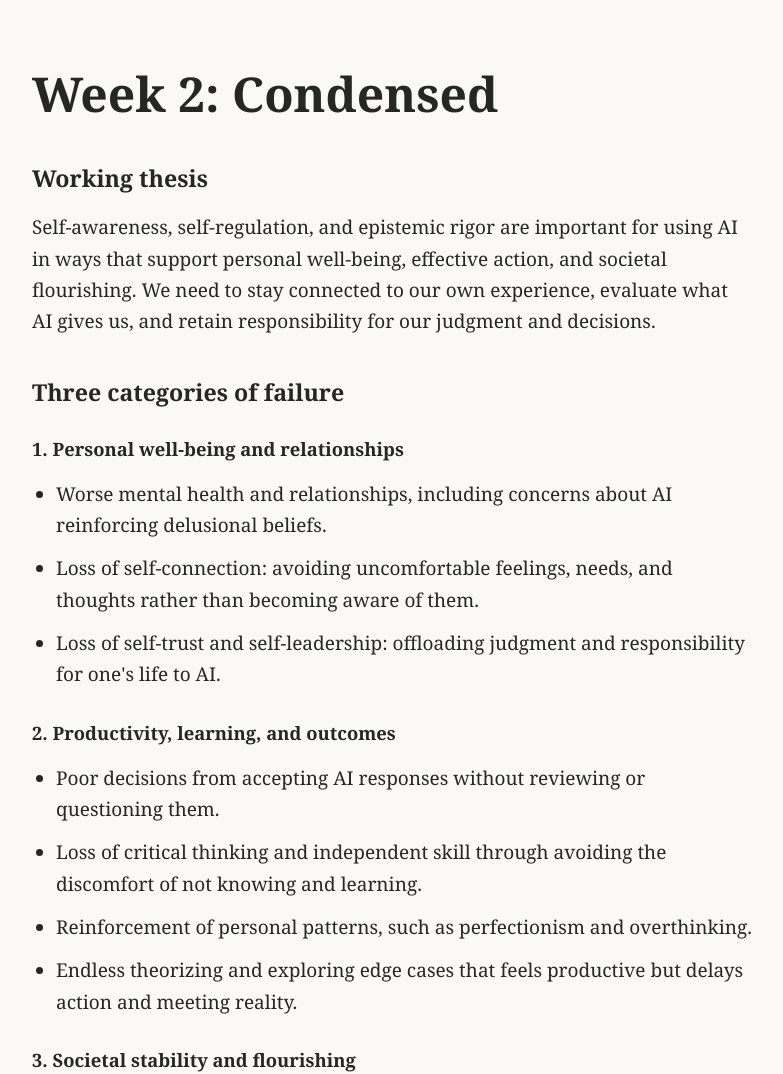
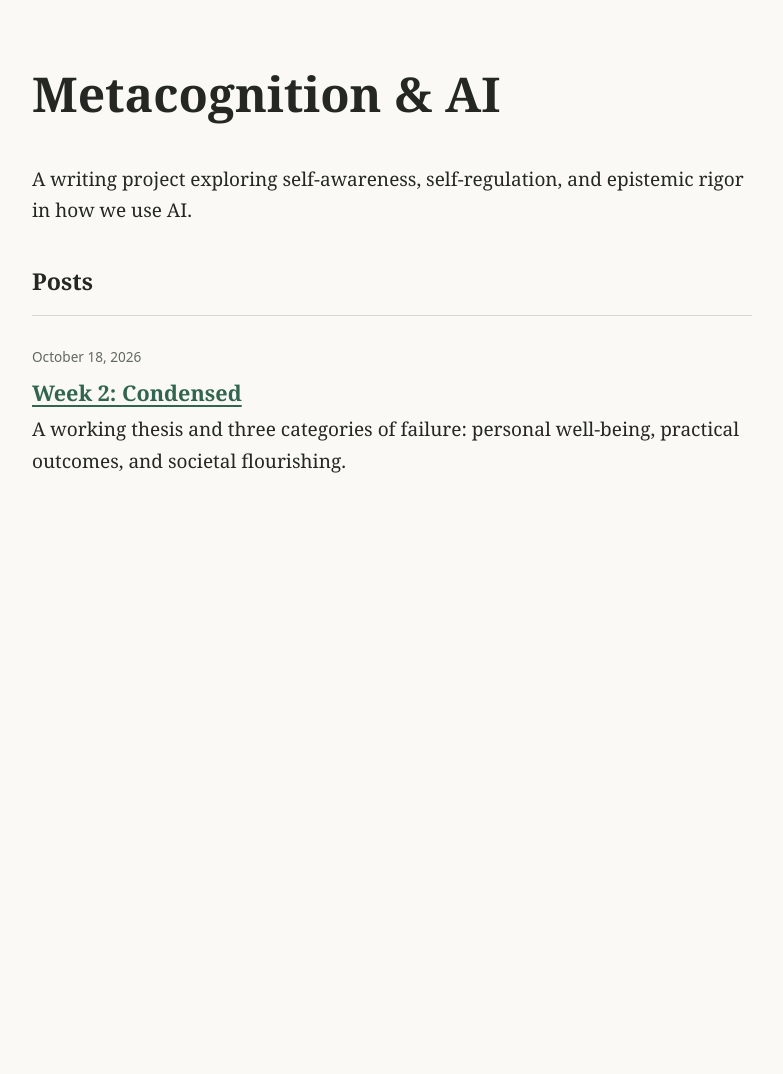
Before and after one commit to shupac/metacognition-ai, a plain HTML site: page index.html in a window 1280 px wide. Shown: the top 1074 px of the page, without its empty margins (248-1031 px from the left). After the commit the page ends 800 px from the top, so only its background shows below. Drawn offline with Linux system fonts and the light colour scheme.

Commit message:
Add homepage index and separate Week 2 post

```diff
--- /dev/null
+++ b/assets/style.css
@@ -0,0 +1,23 @@
+:root { color-scheme: light dark; }
+body { margin: 0; background: #faf9f6; color: #252723; font-family: Georgia, serif; font-size: 19px; line-height: 1.65; }
+main { max-width: 720px; margin: 0 auto; padding: 64px 24px 80px; }
+h1, h2, h3 { line-height: 1.25; font-weight: 600; }
+h1 { font-size: clamp(2rem, 6vw, 3rem); margin: 0 0 40px; }
+h2 { font-size: 1.45rem; margin-top: 40px; }
+h3 { font-size: 1.15rem; margin-top: 30px; }
+ul { padding-left: 24px; }
+li { margin: 12px 0; }
+@media (prefers-color-scheme: dark) { body { background: #1d201d; color: #eeeee6; } }
+a { color: #326550; text-underline-offset: 4px; }
+a:hover { text-decoration-thickness: 2px; }
+nav { margin-bottom: 32px; font-family: system-ui, sans-serif; font-size: 0.9rem; }
+.post-list { list-style: none; padding: 0; }
+.post-list li { border-top: 1px solid #d6d8cf; padding: 24px 0; }
+.post-list h3 { margin: 8px 0; font-size: 1.35rem; }
+.post-list p { margin: 8px 0; }
+time { font-family: system-ui, sans-serif; font-size: 0.85rem; color: #62685f; }
+@media (prefers-color-scheme: dark) {
+  a { color: #a5d2b8; }
+  time { color: #b4bbae; }
+  .post-list li { border-color: #474e43; }
+}
--- a/index.html
+++ b/index.html
@@ -3,45 +3,21 @@
 <head>
   <meta charset="utf-8">
   <meta name="viewport" content="width=device-width, initial-scale=1">
-  <meta name="description" content="Week 2 writing notes on self-awareness, self-regulation, epistemic rigor, and AI.">
-  <title>Week 2: Condensed — Metacognition &amp; AI</title>
-  <style>
-    :root { color-scheme: light dark; }
-    body { margin: 0; background: #faf9f6; color: #252723; font-family: Georgia, serif; font-size: 19px; line-height: 1.65; }
-    main { max-width: 720px; margin: 0 auto; padding: 64px 24px 80px; }
-    h1, h2, h3 { line-height: 1.25; font-weight: 600; }
-    h1 { font-size: clamp(2rem, 6vw, 3rem); margin: 0 0 40px; }
-    h2 { font-size: 1.45rem; margin-top: 40px; }
-    h3 { font-size: 1.15rem; margin-top: 30px; }
-    ul { padding-left: 24px; }
-    li { margin: 12px 0; }
-    @media (prefers-color-scheme: dark) { body { background: #1d201d; color: #eeeee6; } }
-  </style>
+  <meta name="description" content="Writing on metacognition, agency, and how we think and act with AI.">
+  <title>Metacognition &amp; AI</title>
+  <link rel="stylesheet" href="assets/style.css">
 </head>
 <body>
 <main>
-<h1>Week 2: Condensed</h1>
-<h2>Working thesis</h2>
-<p>Self-awareness, self-regulation, and epistemic rigor are important for using AI in ways that support personal well-being, effective action, and societal flourishing. We need to stay connected to our own experience, evaluate what AI gives us, and retain responsibility for our judgment and decisions.</p>
-<h2>Three categories of failure</h2>
-<h3>1. Personal well-being and relationships</h3>
-<ul>
-<li>Worse mental health and relationships, including concerns about AI reinforcing delusional beliefs.</li>
-<li>Loss of self-connection: avoiding uncomfortable feelings, needs, and thoughts rather than becoming aware of them.</li>
-<li>Loss of self-trust and self-leadership: offloading judgment and responsibility for one&#x27;s life to AI.</li>
-</ul>
-<h3>2. Productivity, learning, and outcomes</h3>
-<ul>
-<li>Poor decisions from accepting AI responses without reviewing or questioning them.</li>
-<li>Loss of critical thinking and independent skill through avoiding the discomfort of not knowing and learning.</li>
-<li>Reinforcement of personal patterns, such as perfectionism and overthinking.</li>
-<li>Endless theorizing and exploring edge cases that feels productive but delays action and meeting reality.</li>
-</ul>
-<h3>3. Societal stability and flourishing</h3>
-<ul>
-<li>Erosion of epistemic rigor: less attention to evidence, justification, and what warrants belief.</li>
-<li>Loss of independent judgment and critical thinking across society.</li>
-<li>Greater vulnerability to manipulation, propaganda, and reinforcement of unsupported beliefs.</li>
+<h1>Metacognition &amp; AI</h1>
+<p>A writing project exploring self-awareness, self-regulation, and epistemic rigor in how we use AI.</p>
+<h2>Posts</h2>
+<ul class="post-list">
+  <li>
+    <time datetime="2026-10-18">October 18, 2026</time>
+    <h3><a href="posts/week-2/">Week 2: Condensed</a></h3>
+    <p>A working thesis and three categories of failure: personal well-being, practical outcomes, and societal flourishing.</p>
+  </li>
 </ul>
 </main>
 </body>
```
Also changed, not shown: posts/week-2/index.html (added, +41 -0 lines), 1 other file.
